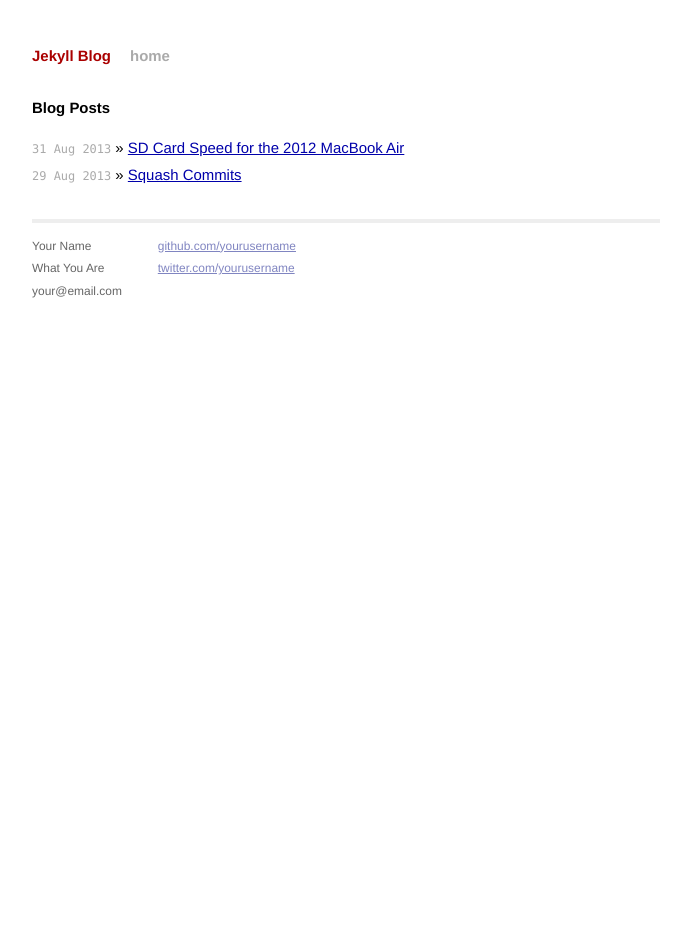
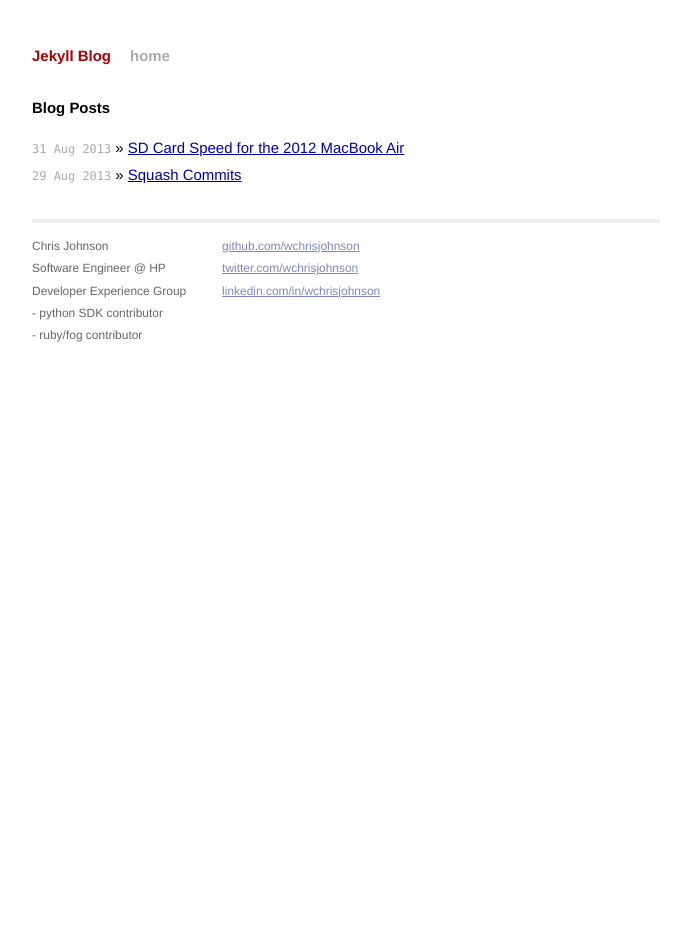
Before and after one commit to wchrisjohnson/wchrisjohnson.github.io, a Jekyll site: the page built from index.html, in a window 1280 px wide. Shown: the whole page, without its empty margins (294-985 px from the left). Built offline with Jekyll 4.4.1, drawn with Linux system fonts in a browser that asks for light colours; Markdown is read by kramdown in place of the engine named in the settings.

Commit message:
fixes to footer info

```diff
--- a/_layouts/default.html
+++ b/_layouts/default.html
@@ -28,15 +28,18 @@
             <div class="footer">
               <div class="contact">
                 <p>
-                  Your Name<br />
-                  What You Are<br />
-                  your@email.com
+                  Chris Johnson<br />
+                  Software Engineer @ HP<br />
+                  Developer Experience Group<br />
+                  - python SDK contributor<br />
+                  - ruby/fog contributor
                 </p>
               </div>
               <div class="contact">
                 <p>
-                  <a href="http://github.com/yourusername/">github.com/yourusername</a><br />
-                  <a href="http://twitter.com/yourusername/">twitter.com/yourusername</a><br />
+                  <a href="http://github.com/wchrisjohnson/">github.com/wchrisjohnson</a><br />
+                  <a href="http://twitter.com/wchrisjohnson/">twitter.com/wchrisjohnson</a><br />
+                  <a href="http://www.linkedin.com/in/wchrisjohnson/">linkedin.com/in/wchrisjohnson</a><br />
                 </p>
               </div>
             </div>
```
